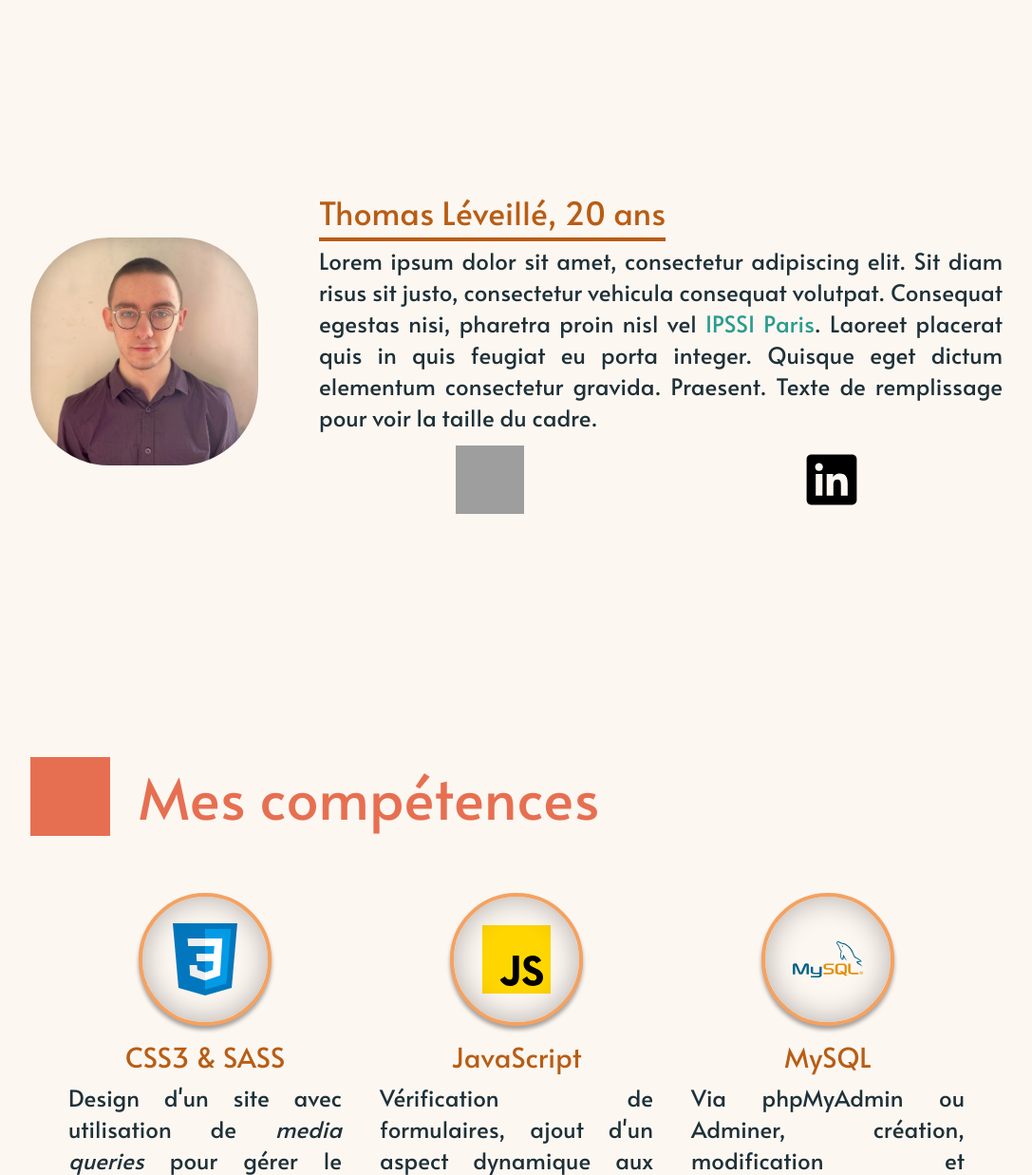
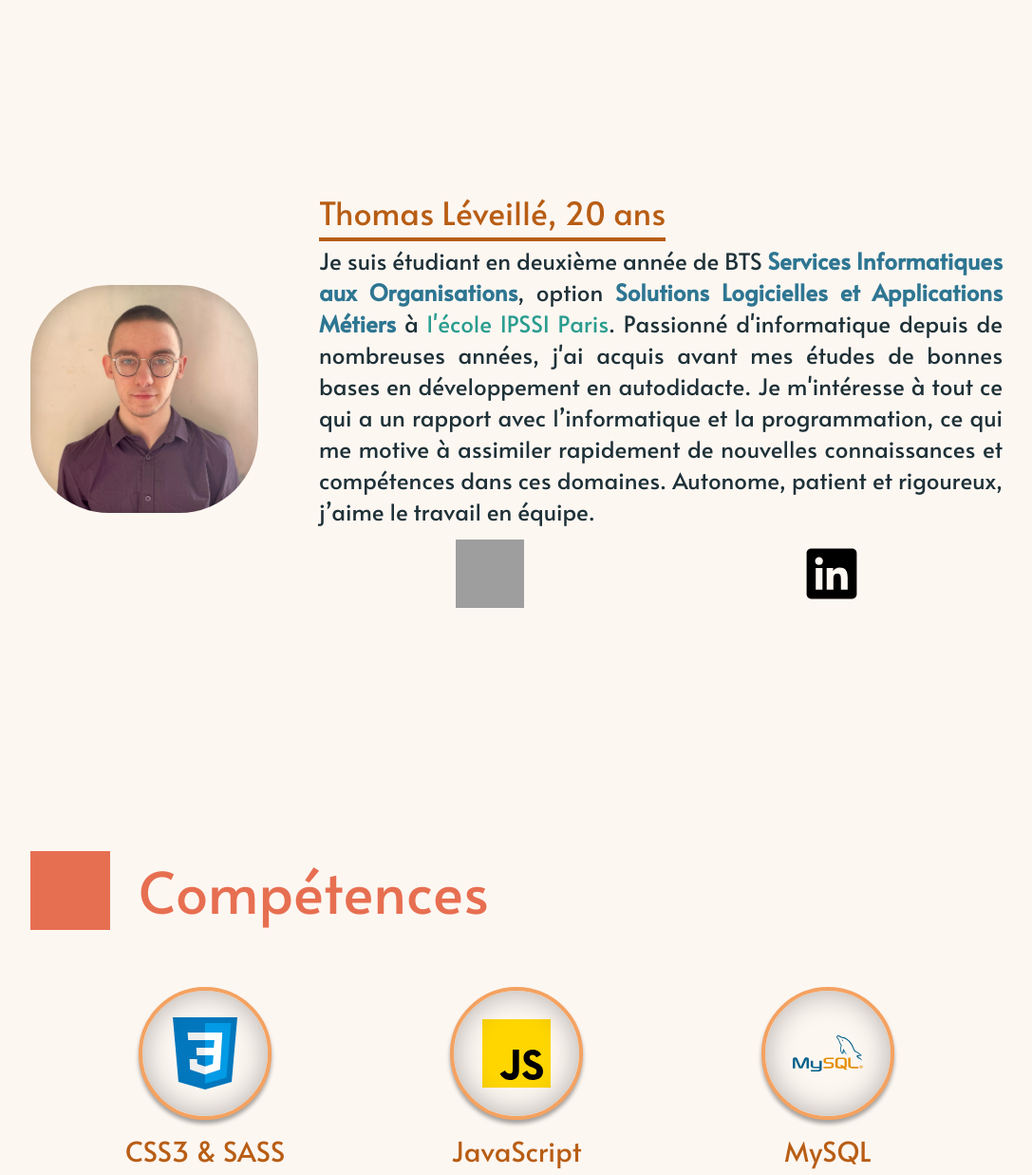
Before and after one commit to ThomasLvll/portfolio, a PHP site: page / in a window 1280 px wide. Shown: the part 696-1933 px from the top of the page at 95% size, without its empty margins (96-1183 px from the left). Run offline with PHP 8.4, Linux system fonts and the light colour scheme; grey boxes are pictures that could not be loaded.

Commit message:
major update

```diff
--- a/res/css/index.1024px.css
+++ b/res/css/index.1024px.css
@@ -1,10 +1,6 @@
 html,
 body {
   font-size: 38px; }
-
-.tooltip {
-  z-index: 9;
-  opacity: 0; }
 
 #topbar {
   font-size: 1.2em;
--- a/res/css/index.css
+++ b/res/css/index.css
@@ -11,6 +11,9 @@ body {
   font-size: 24px;
   background: #fdf7f2;
   color: #1e3138; }
+
+strong {
+  color: #2e7692; }
 
 a {
   text-decoration: none;
@@ -49,10 +52,6 @@ a {
   border-radius: .25em;
   backdrop-filter: blur(15px);
   -webkit-backdrop-filter: blur(15px); }
-  .tooltip.visible {
-    z-index: 100;
-    opacity: .8;
-    transition: all 200ms ease; }
 
 #topbar {
   position: fixed;
--- a/res/css/index.dark.css
+++ b/res/css/index.dark.css
@@ -5,6 +5,9 @@ html,
 body {
   background: #121d21;
   color: #fff0cc; }
+
+strong {
+  color: #e9c46a; }
 
 a {
   color: #9cc9c4; }
--- a/res/data/data.json
+++ b/res/data/data.json
@@ -1,4 +1,19 @@
 {
+    "default_locale": "fr-FR",
+
+    "locales": {
+        "fr_FR": {
+            "path": "./res/data/locale/fr-FR.json",
+            "icon": "/res/img/icon/locale/fr-FR.svg",
+            "title": "Français"
+        },
+        "en_US": {
+            "path": "./res/data/locale/en-US.json",
+            "icon": "/res/img/icon/locale/en-US.svg",
+            "title": "English"
+        }
+    },
+
     "social_links": {
         "github": {
             "icon": "/res/img/icon/social/github.svg",
@@ -9,6 +24,10 @@
             "icon": "/res/img/icon/social/linkedin.svg",
             "url": "https://www.linkedin.com/in/thomas-léveillé-208470198/"
         }
+    },
+
+    "links": {
+        "IPSSI_school": "https://www.ecole-ipssi.com"
     },
 
     "skills": [
--- a/res/data/locale/fr-FR.json
+++ b/res/data/locale/fr-FR.json
@@ -9,19 +9,19 @@
             "nav_menu": "Présentation",
             "anchor": "À propos de moi",
             "profile_title": "Thomas Léveillé, [[age]] ans",
-            "profile_description": "Lorem ipsum dolor sit amet, consectetur adipiscing elit. Sit diam risus sit justo, consectetur vehicula consequat volutpat. Consequat egestas nisi, pharetra proin nisl vel <a target='_blank' href='https://www.ecole-ipssi.com'>IPSSI Paris</a>. Laoreet placerat quis in quis feugiat eu porta integer. Quisque eget dictum elementum consectetur gravida. Praesent. Texte de remplissage pour voir la taille du cadre."
+            "profile_description": "Je suis étudiant en deuxième année de BTS <strong>Services Informatiques aux Organisations</strong>, option <strong>Solutions Logicielles et Applications Métiers</strong> à [[link_IPSSI_school]]l'école IPSSI Paris[[/link]]. Passionné d'informatique depuis de nombreuses années, j'ai acquis avant mes études de bonnes bases en développement en autodidacte. Je m'intéresse à tout ce qui a un rapport avec l’informatique et la programmation, ce qui me motive à assimiler rapidement de nouvelles connaissances et compétences dans ces domaines. Autonome, patient et rigoureux, j’aime le travail en équipe."
         },
         "skills": {
             "nav_menu": "Compétences",
-            "anchor": "Mes compétences"
+            "anchor": "Compétences"
         },
         "projects": {
             "nav_menu": "Projets",
-            "anchor": "Mes projets"
+            "anchor": "Projets"
         },
         "experience": {
             "nav_menu": "Expérience",
-            "anchor": "Mon expérience professionnelle"
+            "anchor": "Expérience professionnelle"
         },
         "contact": {
             "nav_menu": "Contact",
```
Also changed, not shown: index.php (+26 -16 lines), res/data/locale/en-US.json (+5 -5 lines), 4 other files.
